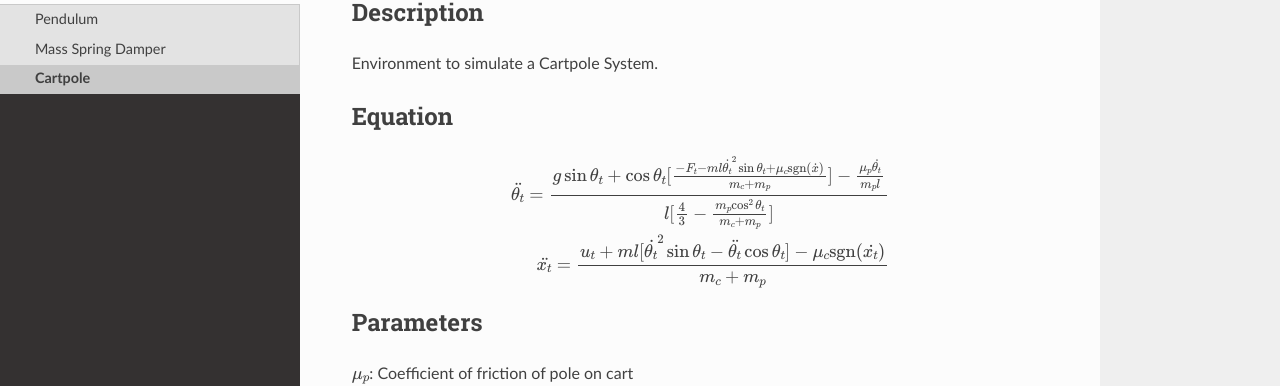
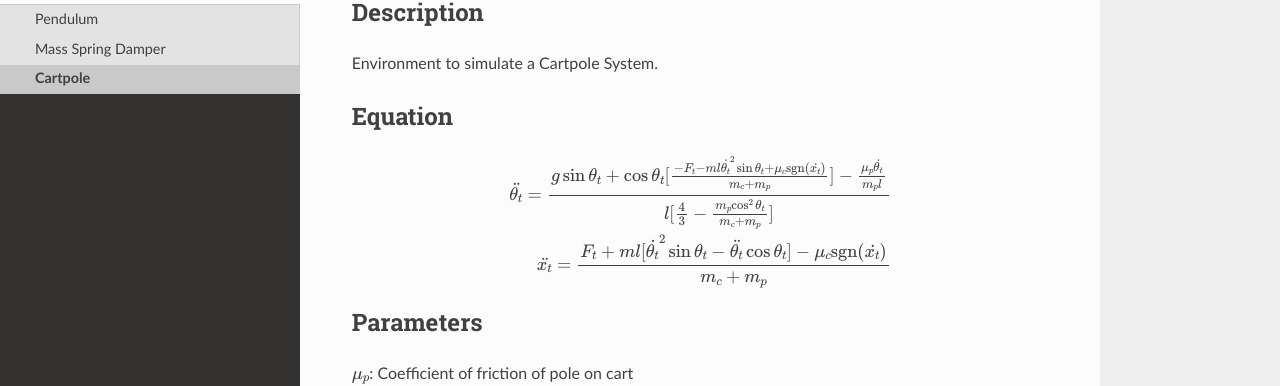
Before and after one commit to ExcitingSystems/exciting-environments, a Sphinx documentation site: the page built from docs/parts/environments/cart_pole/cart_pole_env.rst, in a window 1280 px wide and 900 px high. Shown: the part 164-550 px from the top of the window. Built offline with Sphinx 7.4.7 and the Read the Docs theme 2.0.0, drawn with Linux system fonts in a browser that asks for light colours; pages that are not in the unit, such as notebooks, are missing from menus.

Commit message:
docu change

```diff
--- a/docs/parts/environments/cart_pole/cart_pole_env.rst
+++ b/docs/parts/environments/cart_pole/cart_pole_env.rst
@@ -9,8 +9,8 @@ Equation
 --------------------------------------------------
 .. math::
 
-      \ddot{\theta_t}= \frac{g\sin{\theta_t}+\cos{\theta_t}[\frac{-F_t-ml{\dot{\theta_t}}^2 \sin{\theta_t}+\mu_c \textrm{sgn}({\dot{x}})}{m_c+m_p}]-\frac{\mu_p \dot{\theta_t}}{m_p l}}{l [\frac{4}{3}- \frac{m_p {\cos^2{\theta_t}}}{m_c + m_p}]} \\
-      \ddot{x_t}= \frac{u_t + m l [{\dot{\theta_t}}^2 \sin{\theta_t}- \ddot{\theta_t} \cos{\theta_t}]-\mu_c \textrm{sgn}(\dot{x_t})}{m_c + m_p}
+      \ddot{\theta_t}= \frac{g\sin{\theta_t}+\cos{\theta_t}[\frac{-F_t-ml{\dot{\theta_t}}^2 \sin{\theta_t}+\mu_c \textrm{sgn}({\dot{x_t}})}{m_c+m_p}]-\frac{\mu_p \dot{\theta_t}}{m_p l}}{l [\frac{4}{3}- \frac{m_p {\cos^2{\theta_t}}}{m_c + m_p}]} \\
+      \ddot{x_t}= \frac{F_t + m l [{\dot{\theta_t}}^2 \sin{\theta_t}- \ddot{\theta_t} \cos{\theta_t}]-\mu_c \textrm{sgn}(\dot{x_t})}{m_c + m_p}
 
 Parameters
 --------------------------------------------------
```
